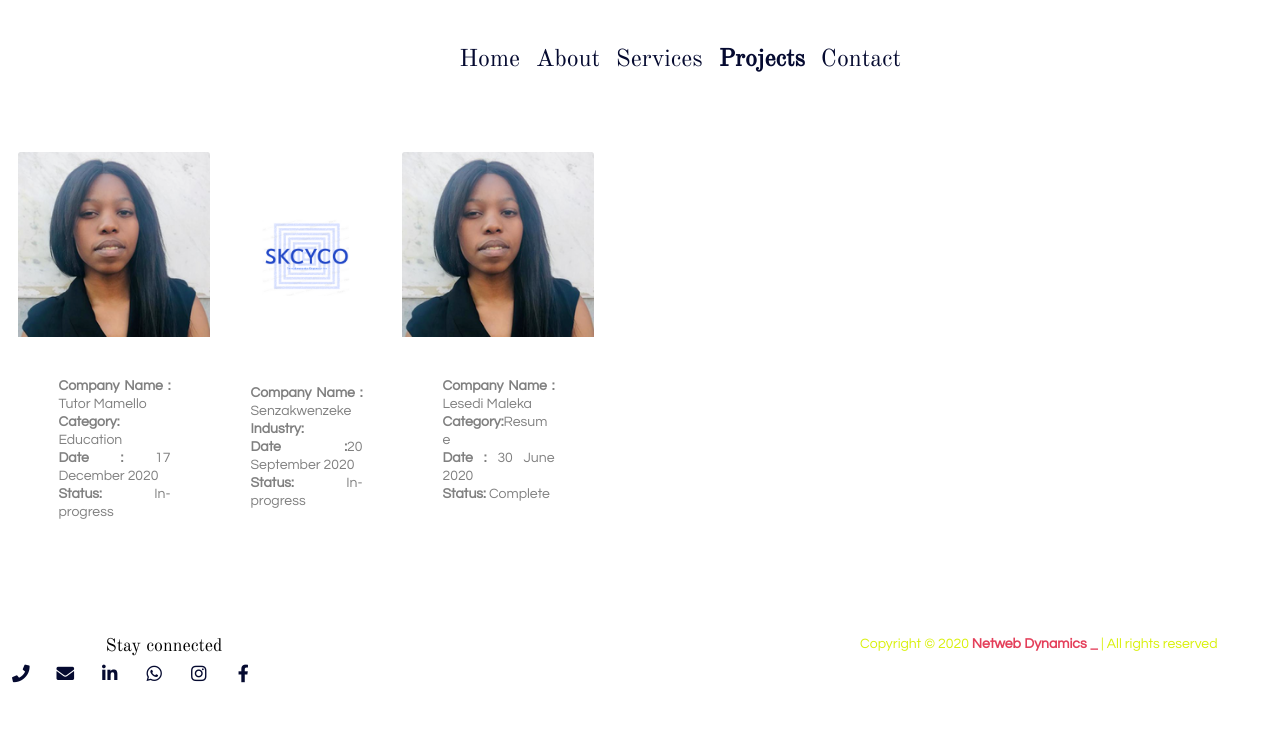
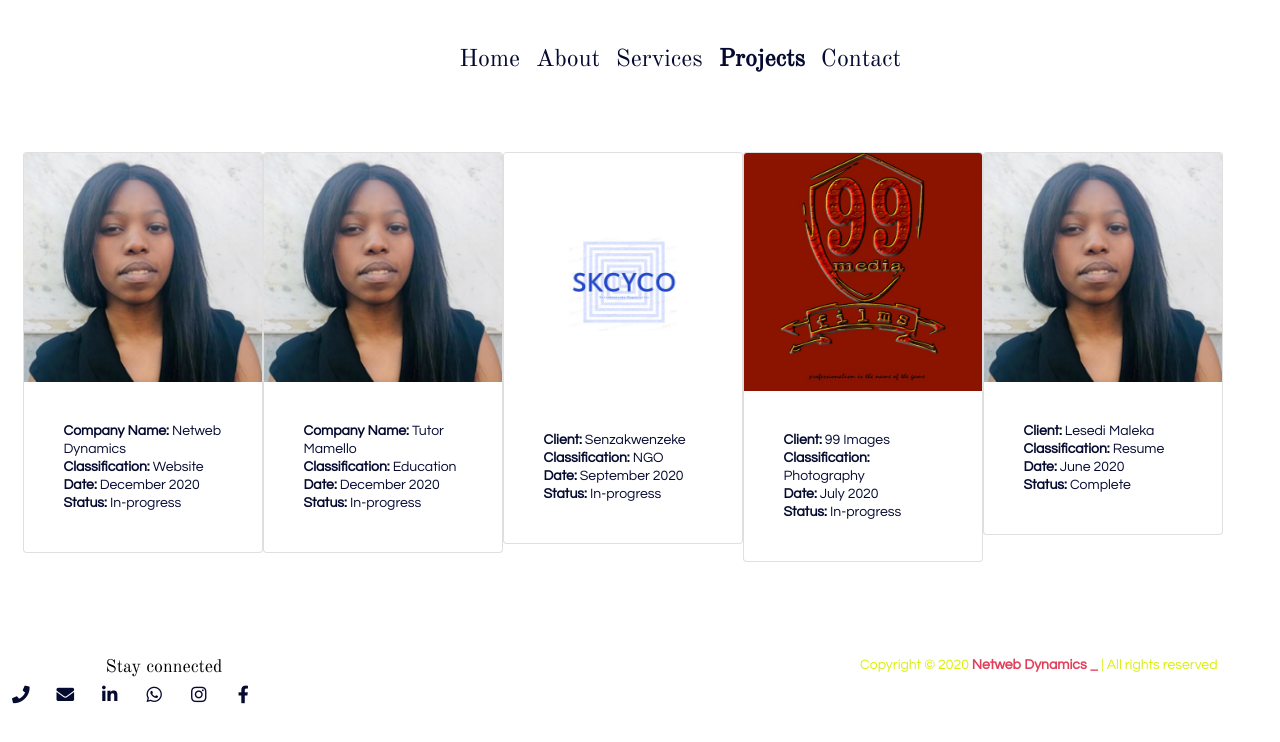
Before and after one commit to LesediMaleka/Netweb-Dynamic, a plain HTML site: page projects.html in a window 1280 px wide. Drawn offline with nearby package versions, Linux system fonts and the light colour scheme.

Commit message:
Fix the icons on the services page, added the card layout on the project.html and replaced the map on the contact page

```diff
--- a/css/styleSheets.css
+++ b/css/styleSheets.css
@@ -164,7 +164,7 @@ p{
   font-size: 14px;
   font-weight: 250;
   line-height: 18px;
-  text-align: justify;
+  text-align: left;
   text-size-adjust: 2px;
   margin: 20px;
   font-family: 'Questrial', sans-serif;
@@ -273,12 +273,13 @@ h4{
 }
 
 /* Services page*/
-.card{
+#ServicesCard{
   border: none;
 }
 .ServiceIcons{
-  font-size: 16px  !important;
+   width: 35vw;
   padding: 20px;
+  margin-top: 5vh;
 }
 
 
@@ -352,6 +353,13 @@ h4{
   padding: 15px;
 
 }
+/* Service page */
+.ServiceIcons{
+  width: 18vw;
+ margin-top: 1vh;
+ margin-left: 18vw;
+}
+
 
 /* Contact page */
 .FormButton{
@@ -394,13 +402,11 @@ h4{
       margin-top: 6vh;
     }
 
-    /* Index page */
+        /* Index page */
 
-.IndexFooter{
-  margin-top: 58vh;
-}
-
-
+    .IndexFooter{
+      margin-top: 58vh;
+    }
 
    /* About page : Logo position*/
    .NetWebDynamicsLogo{
@@ -420,20 +426,12 @@ h4{
   }
 
 
-
-
-
-
-
-
-
-
-
-
-
-
-
-
+    /* Service page */
+  .ServiceIcons{
+    width: 10vw;
+  margin-top: 1vh;
+  margin-left: 4vw;
+  }
    /* delete part ----------------------------------------------------------------------------------------------------------------------------------------------------------------------------------------------------------------------------------------- */
 
 
--- a/projects.html
+++ b/projects.html
@@ -169,82 +169,148 @@
 
       <div class="row">
 
-        <!--Service 1 -->
+         <!--Project 1 -->
+         <a href="https://lesedimaleka.github.io/TutorMamello/">
           <div class="row">
             <!-- Service icon -->
-          <div class="col-5 col-md-5 offset-md-1 col-lg-5 col-xl-4">
+            <div class="col-sm-10 offset-sm-4 col-md-5 offset-md-1 col-lg-5 col-xl-4">
 
-            <div class="card" style="width: 12rem;">
+              <div class="card" style="width: 15rem;">
                 <img class="card-img-top" src="assets/Images/team/rsz_1maleka.png" alt="Card image cap">
                 <div class="card-body">
-                <p class="card-text">
 
-                  <strong>Company Name :</strong> Tutor Mamello
+
+                  <p><strong>Company Name:</strong> Netweb Dynamics
                     <br>
-                  <strong>Category:</strong> Education
+                    <strong>Classification:</strong> Website
                     <br>
-                  <strong>Date : </strong> 17 December 2020
+                  <strong>Date: </strong> December 2020
                   <br>
-                  <strong>Status: </strong>In-progress
-                </p>
+                  <strong>Status:</strong> In-progress</p>
+
+
                 </div>
               </div>
             </div>
 
           </div>
+        </a>
 
-          <!--Service 2 -->
+        <!--Project 2 -->
+        <a href="https://lesedimaleka.github.io/TutorMamello/">
           <div class="row">
             <!-- Service icon -->
-            <div class="col-5 col-md-5 offset-md-1 col-lg-5 col-xl-4">
+            <div class="col-sm-10 offset-sm-4 col-md-5 offset-md-1 col-lg-5 col-xl-4">
 
-              <div class="card" style="width: 12rem;">
-                <img class="card-img-top" src="assets/Images/team/threelogo.png" alt="Card image cap">
+              <div class="card" style="width: 15rem;">
+                <img class="card-img-top" src="assets/Images/team/rsz_1maleka.png" alt="Card image cap">
                 <div class="card-body">
-                  <p class="card-text">
 
-                    <strong>Company Name :</strong>
-                    Senzakwenzeke
+
+                  <p><strong>Company Name:</strong> Tutor Mamello
                     <br>
-                    <strong>Industry:</strong>
+                    <strong>Classification:</strong> Education
                     <br>
-                    <strong>Date :</strong>20 September 2020
+                  <strong>Date: </strong> December 2020
                   <br>
-                    <strong>Status: </strong> In-progress
-                  </p>
+                  <strong>Status:</strong> In-progress</p>
+
+
                 </div>
               </div>
             </div>
 
           </div>
+        </a>
 
-            <!--Service 3 -->
+        <br><br>
+         <!--Project 3 -->
+        <a href="https://lesedimaleka.github.io/Senzakwenzeke/">
           <div class="row">
             <!-- Service icon -->
-              <div class="col-5 col-md-5 offset-md-1 col-lg-5 col-xl-4">
+            <div class="col-sm-10 offset-sm-4 col-md-5 offset-md-1 col-lg-5 col-xl-4">
 
-                <div class="card" style="width: 12rem;">
-                  <img class="card-img-top" src="assets/Images/team/rsz_1maleka.png" alt="Card image cap">
+              <div class="card" style="width: 15rem;">
+                <img class="card-img-top" src="assets/Images/team/threelogo.png" alt="Card image cap">
+
                 <div class="card-body">
-                    <p class="card-text">
 
-                      <span><strong>Company Name :</strong>
-                        Lesedi Maleka</span>
+
+                  <p><strong>Client:</strong>  Senzakwenzeke
                     <br>
-                      <strong>Category:</strong>Resume
+                    <strong>Classification:</strong> NGO
                     <br>
-                      <strong>Date : </strong>30 June 2020
+                  <strong>Date: </strong> September 2020
                   <br>
-                      <strong>Status: </strong> Complete
-                    </p>
+                  <strong>Status:</strong> In-progress</p>
+
+
                 </div>
               </div>
             </div>
 
           </div>
+        </a>
+
+        <br>
+
+         <!--Project 4 -->
+         <a href="https://lesedimaleka.github.io/99Images/">
+          <div class="row">
+            <div class="col-sm-10 offset-sm-4 col-md-5 offset-md-1 col-lg-5 col-xl-4">
+
+              <div class="card" style="width: 15rem;">
+                <img class="card-img-top" src="assets/Images/team/99Imageslogo.jpg" alt="Card image cap">
+                <div class="card-body">
 
 
+                  <p><strong>Client:</strong> 99 Images
+                    <br>
+                    <strong>Classification:</strong> Photography
+                    <br>
+                  <strong>Date: </strong> July 2020
+                  <br>
+                  <strong>Status:</strong> In-progress</p>
 
+
+                </div>
+              </div>
+            </div>
+
+          </div>
+        </a>
+
+        <br>
+
+
+         <!--Project 5 -->
+         <a href="https://lesedimaleka.github.io/PortfolioWebsite/">
+          <div class="row">
+
+            <div class="col-sm-10 offset-sm-4 col-md-5 offset-md-1 col-lg-5 col-xl-4">
+
+              <div class="card" style="width: 15rem;">
+                <img class="card-img-top" src="assets/Images/team/rsz_1maleka.png" alt="Card image cap">
+                <div class="card-body">
+
+
+                  <p><strong>Client:</strong> Lesedi Maleka
+                    <br>
+                    <strong>Classification:</strong> Resume
+                    <br>
+                  <strong>Date: </strong> June 2020
+                  <br>
+                  <strong>Status:</strong> Complete</p>
+
+
+                </div>
+              </div>
+            </div>
+
+          </div>
+        </a>
+
+        <br>
 
 
 
```
Also changed, not shown: Services.html (+16 -16 lines), contact.html (+1 -3 lines), assets/Images/team/99Imageslogo.jpg (added). Lines whose indentation alone changed are shown as unchanged.
